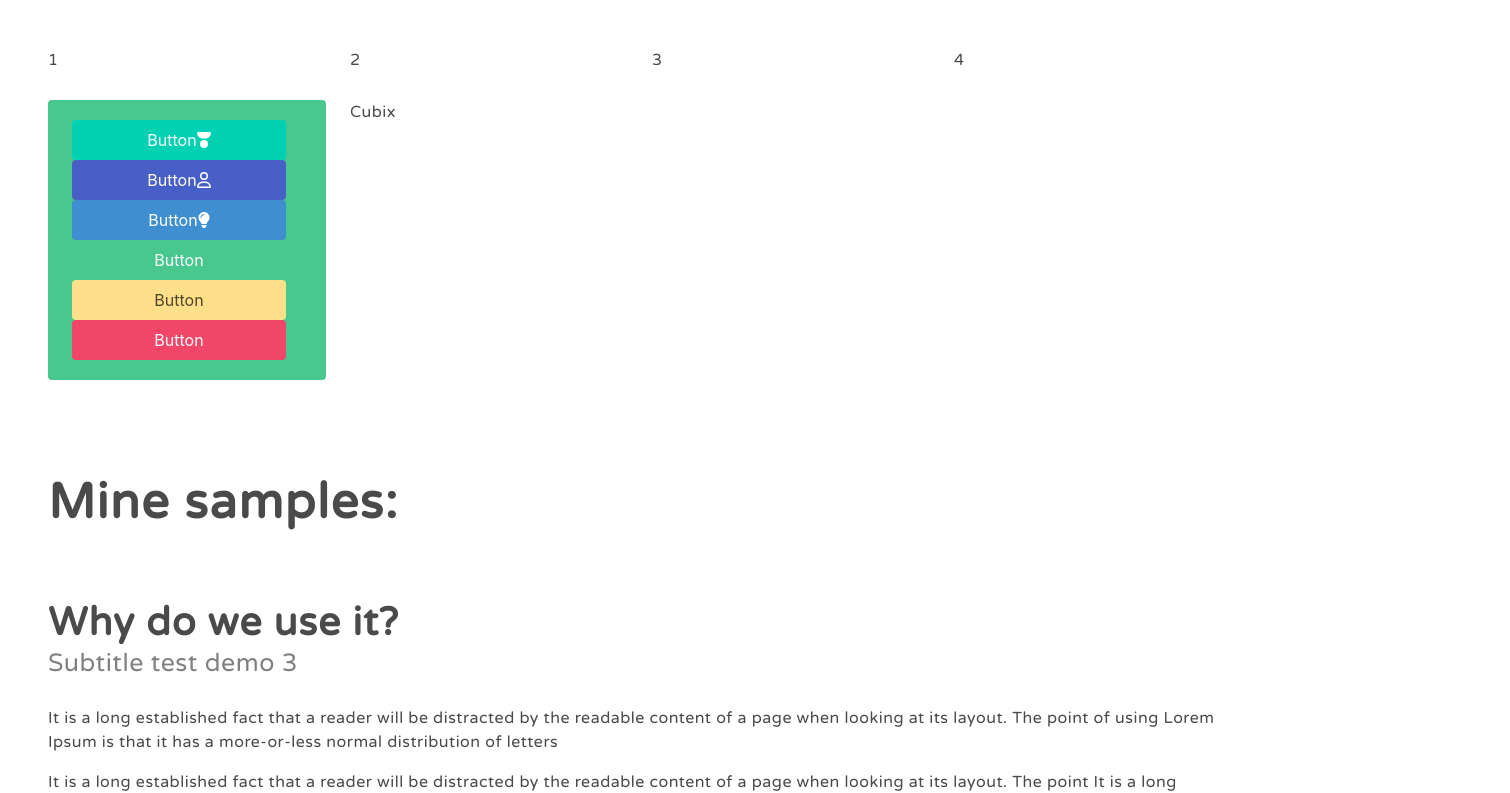
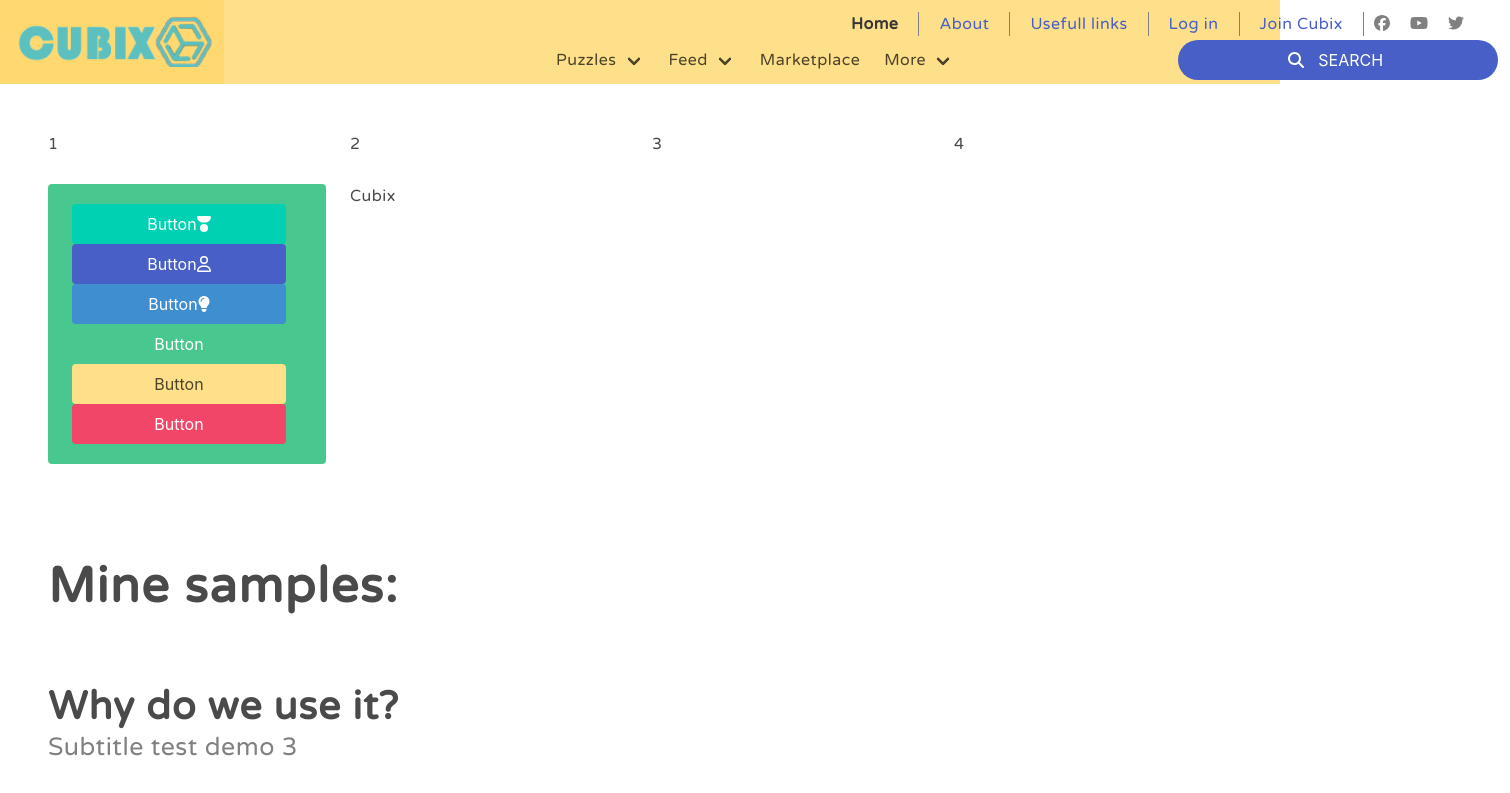
Before and after one commit to a-spasov/cubix, a Vue app: page / in a window 1280 px wide. Shown: the top 793 px of the page, 1510 px wide, since content can reach past the window. Built offline with nearby package versions, Linux system fonts and the light colour scheme.

Commit message:
setup project: typography

```diff
--- a/src/assets/sass/typography.scss
+++ b/src/assets/sass/typography.scss
@@ -20,7 +20,7 @@
 
 @include break-point($fullhd) {
   :root {
-    --text-base-size: 1.125em;
+    --text-base-size: 1.06em;
   }
 }
 
--- a/src/layouts/DesktopLayout.vue
+++ b/src/layouts/DesktopLayout.vue
@@ -6,7 +6,7 @@ import SiteFooter from '../components/layout/SiteFooter.vue';
 
 <template>
   <div class="desktop">
-    <!-- <SiteHeader class="header" /> -->
+    <SiteHeader class="header" />
     <aside class="section">
       <div class="columns is-desktop">
         <div class="column">1</div>
```
